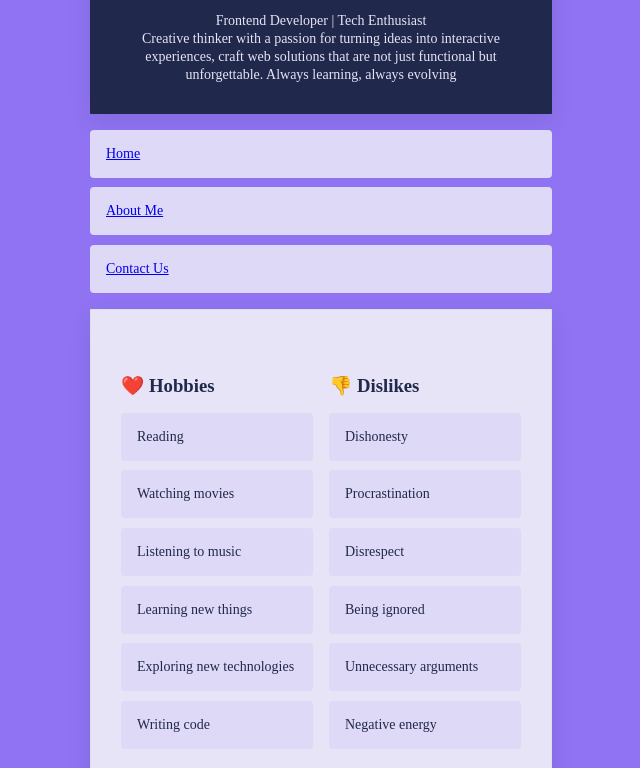
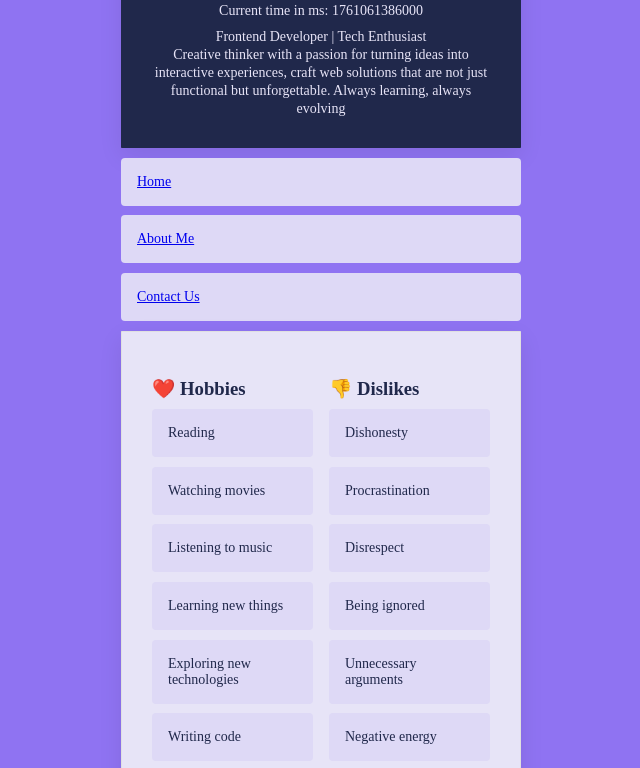
Before and after one commit to Uche-God/Profile-Card, a plain HTML site: page index.html in a window 1280 px wide. Shown: the part 263-1031 px from the top of the page, without its empty margins (319-959 px from the left). Drawn offline with Linux system fonts and the light colour scheme; files that its build step writes are made by us from their sources.

Commit message:
Update index.html

```diff
--- a/index.html
+++ b/index.html
@@ -4,8 +4,8 @@
   <meta charset="UTF-8" />
   <meta name="viewport" content="width=device-width, initial-scale=1.0"/>
   <title>Anioke's Profile Card</title>
-  <link rel="stylesheet" href="https://cdnjs.cloudflare.com/ajax/libs/font-awesome/6.5.0/css/all.min.css" />
-  <style>
+<link rel="stylesheet" href="css/style.css">
+<style>
    body {
       font-family: 'Sora', serif;
       background: #8F73F2;
@@ -173,5 +173,6 @@
   </div>
   </div>
   </div>
+  <script src="js/script.js" defer></script>
 </body>
 </html>
```
